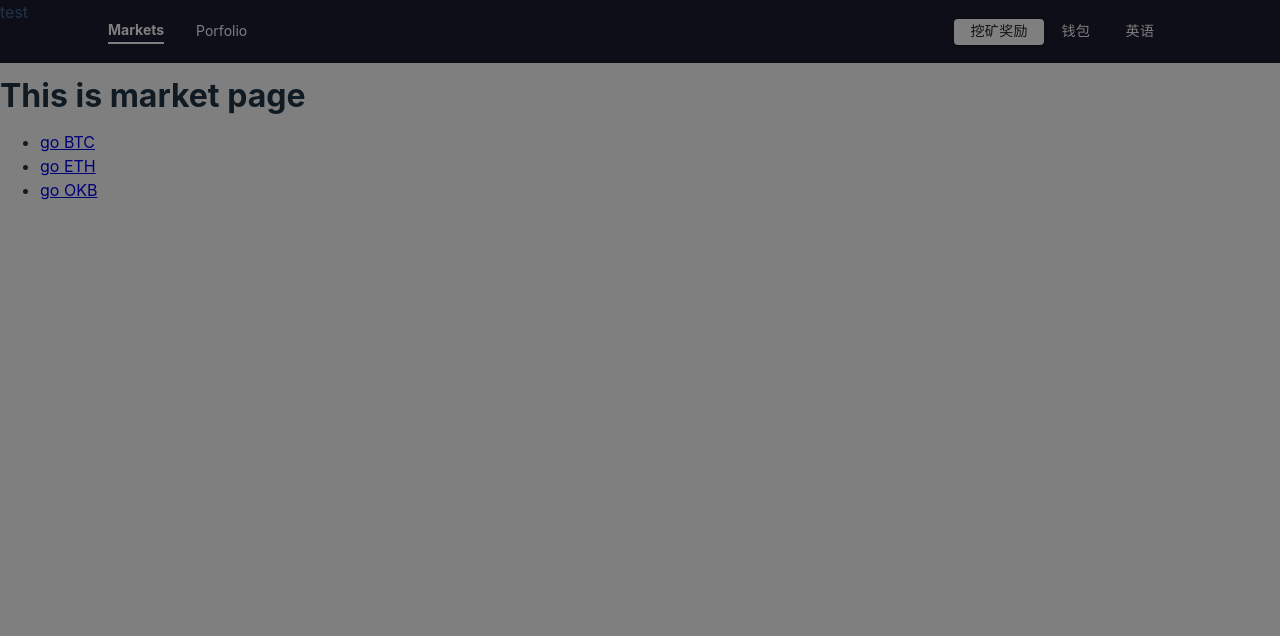
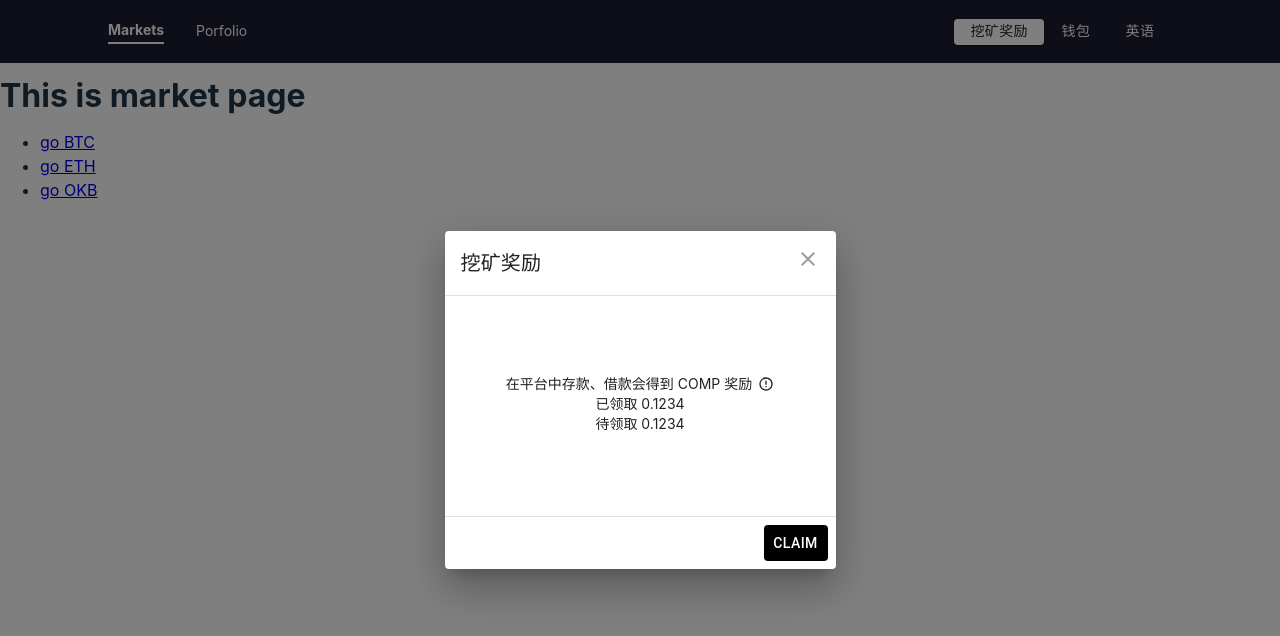
Before and after one commit to realcryptowhales/aggregate-lending-interface, a React (Vite) app: page /markets in a window 1280 px wide. Both pictures are taken after a click on the button "挖矿奖励". Shown: the top 636 px of the page. Built offline with nearby package versions, Linux system fonts and the light colour scheme.

Commit message:
feat: small dialog

```diff
--- a/src/components/Header/index.tsx
+++ b/src/components/Header/index.tsx
@@ -4,7 +4,9 @@ import clsx from 'classnames';
 import { Link } from 'react-router-dom';
 import Button from '@mui/material/Button';
 import { useLocation } from 'react-router-dom';
-import SmallModal from '@components/SmallModal';
+import SmallDialog from '@/components/SmallDialog';
+import ErrorOutlineOutlinedIcon from '@mui/icons-material/ErrorOutlineOutlined';
+import Tooltip from '@mui/material/Tooltip';
 
 const Header: React.FC = () => {
   const [open, setOpen] = useState(false);
@@ -72,7 +74,39 @@ const Header: React.FC = () => {
         >
           英语
         </Button>
-        <SmallModal open={open} handleClose={handleClose} />
+        <SmallDialog
+          open={open}
+          handleClose={handleClose}
+          title="挖矿奖励"
+          button={
+            <Button
+              sx={{
+                background: '#000000',
+                color: '#ffffff',
+                '&:hover': { background: 'gray' }
+              }}
+              onClick={handleClose}
+            >
+              Claim
+            </Button>
+          }
+          content={
+            <div className="flex flex-col items-center justify-center min-w-85.75 min-h-47 text-3.5 leading-4">
+              <div className="flex items-center mb-1">
+                <span className="mr-1.5">
+                  在平台中存款、借款会得到 COMP 奖励
+                </span>
+                <Tooltip title="hover的内容">
+                  <ErrorOutlineOutlinedIcon
+                    sx={{ width: '16px', height: '16px' }}
+                  />
+                </Tooltip>
+              </div>
+              <div className="mb-1">已领取 0.1234</div>
+              <div className="mb-1">待领取 0.1234</div>
+            </div>
+          }
+        />
       </div>
     </div>
   );
--- /dev/null
+++ b/src/components/SmallDialog/index.tsx
@@ -0,0 +1,54 @@
+import * as React from 'react';
+import clsx from 'classnames';
+import Button from '@mui/material/Button';
+import Dialog from '@mui/material/Dialog';
+import DialogTitle from '@mui/material/DialogTitle';
+import DialogContent from '@mui/material/DialogContent';
+import DialogActions from '@mui/material/DialogActions';
+import IconButton from '@mui/material/IconButton';
+import CloseIcon from '@mui/icons-material/Close';
+
+interface SmallDialogProps {
+  open: boolean;
+  handleClose: () => void;
+  title: string;
+  content: React.ReactNode;
+  button: React.ReactNode;
+}
+
+const SmallDialog: React.FC<SmallDialogProps> = ({
+  open,
+  handleClose,
+  title,
+  content,
+  button
+}) => {
+  return (
+    <Dialog
+      open={open}
+      onClose={handleClose}
+      aria-labelledby="small-dialog-title"
+      aria-describedby="small-dialog-description"
+    >
+      <DialogTitle sx={{ m: 0, p: 2 }}>
+        {title}
+        <IconButton
+          aria-label="close"
+          onClick={handleClose}
+          sx={{
+            position: 'absolute',
+            right: 8,
+            top: 8,
+            color: (theme) => theme.palette.grey[500]
+          }}
+        >
+          <CloseIcon />
+        </IconButton>
+      </DialogTitle>
+      <DialogContent dividers>{content}</DialogContent>
+      <DialogActions>{button}</DialogActions>
+    </Dialog>
+  );
+};
+
+export default SmallDialog;
--- a/src/components/SmallModal/index.tsx
+++ /dev/null
@@ -1,23 +0,0 @@
-import * as React from 'react';
-import clsx from 'classnames';
-import Modal from '@mui/material/Modal';
-
-interface SmallModalProps {
-  open: boolean;
-  handleClose: () => void;
-}
-
-const SmallModal: React.FC<SmallModalProps> = ({ open, handleClose }) => {
-  return (
-    <Modal
-      open={open}
-      onClose={handleClose}
-      aria-labelledby="modal-modal-title"
-      aria-describedby="modal-modal-description"
-    >
-      <div className={clsx('')}>test</div>
-    </Modal>
-  );
-};
-
-export default SmallModal;
```
